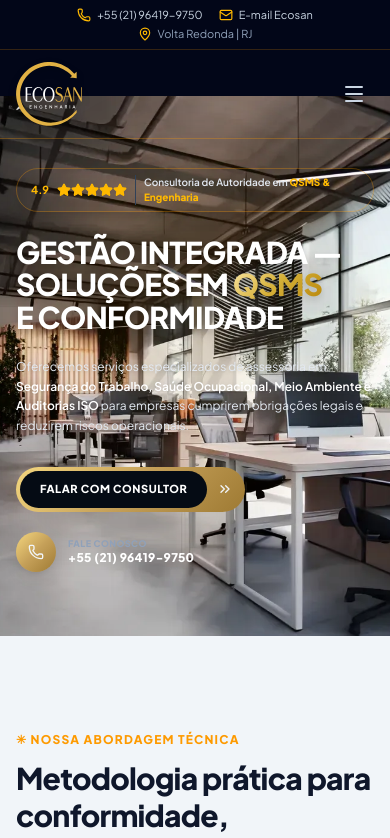
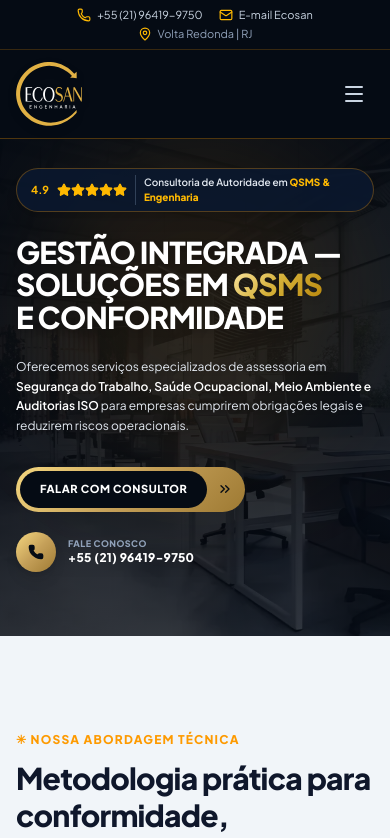
Before and after one commit to Alexsander-Marinhoo/ecosanconsultoria, a React (Vite) app: page / in a window 390 px wide. Shown: the top 838 px of the page. Built offline with nearby package versions, Linux system fonts and the light colour scheme.

Commit message:
fix(hero-gradient): register theme navy colors and apply explicit z-10 linear dark overlays for 100% legibility on desktop and mobile

```diff
--- a/src/components/Hero.jsx
+++ b/src/components/Hero.jsx
@@ -19,13 +19,26 @@
         />
       </picture>
 
-      {/* Rich Executive Dark Gradient Overlay (Responsive B2B contrast for 100% legibility in Safari) */}
-      <div className="absolute inset-0 bg-gradient-to-b lg:bg-gradient-to-r from-navy-950 via-navy-950/95 via-70% to-navy-950/40 pointer-events-none z-0"></div>
+      {/* Dark Navy Overlay Gradient for Mobile (< 1024px) */}
+      <div
+        className="absolute inset-0 pointer-events-none z-10 lg:hidden"
+        style={{
+          background: 'linear-gradient(180deg, rgba(5, 11, 20, 0.96) 0%, rgba(5, 11, 20, 0.92) 60%, rgba(5, 11, 20, 0.75) 100%)'
+        }}
+      ></div>
+
+      {/* Dark Navy Overlay Gradient for Desktop (>= 1024px) */}
+      <div
+        className="absolute inset-0 pointer-events-none z-10 hidden lg:block"
+        style={{
+          background: 'linear-gradient(90deg, #050b14 0%, #050b14 45%, rgba(5, 11, 20, 0.92) 65%, rgba(5, 11, 20, 0.4) 85%, rgba(5, 11, 20, 0.1) 100%)'
+        }}
+      ></div>
 
       {/* Gold Ambient Glow Orb (Lightweight blur-3xl matching Gisela project) */}
-      <div className="absolute top-10 left-10 w-80 h-80 bg-amber-500/10 rounded-full blur-3xl pointer-events-none z-0"></div>
+      <div className="absolute top-10 left-10 w-80 h-80 bg-amber-500/10 rounded-full blur-3xl pointer-events-none z-10"></div>
 
-      <div className="max-w-7xl mx-auto px-4 sm:px-6 lg:px-8 relative z-10 w-full">
+      <div className="max-w-7xl mx-auto px-4 sm:px-6 lg:px-8 relative z-20 w-full">
         <div className="grid grid-cols-1 lg:grid-cols-12 gap-8 lg:gap-12 items-center">
 
           {/* Main Content Column */}
--- a/src/style.css
+++ b/src/style.css
@@ -2,6 +2,13 @@
 
 @theme {
   --font-sans: 'Plus Jakarta Sans', system-ui, -apple-system, sans-serif;
+  --color-navy-950: #050b14;
+  --color-navy-900: #0a182e;
+  --color-navy-850: #0f2242;
+  --color-navy-800: #152b52;
+  --color-gold-400: #e5b95c;
+  --color-gold-500: #c5a059;
+  --color-gold-600: #a37d36;
 }
 
 /* Lenis Smooth Scroll CSS */
```
